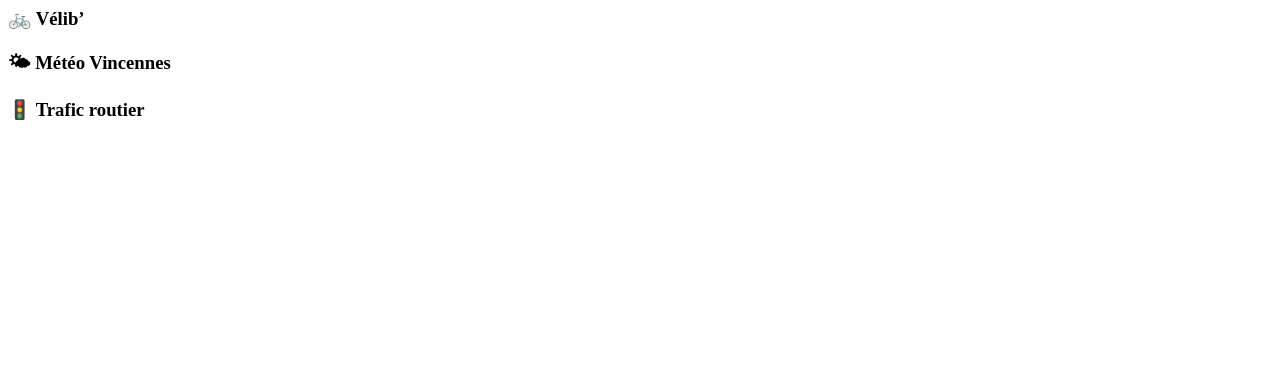
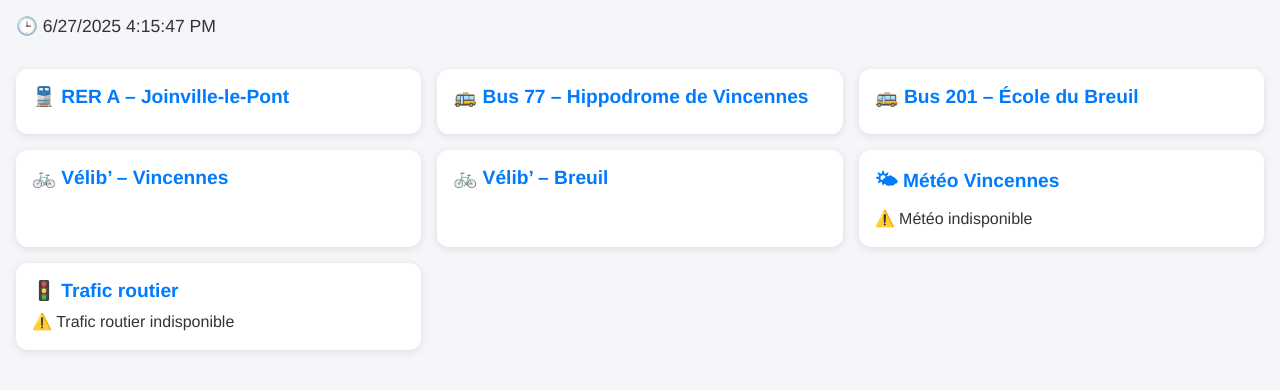
Before and after one commit to plero75/VHP3, a website: page index.html in a window 1280 px wide. Drawn offline with Linux system fonts and the light colour scheme; no server answers.

Commit message:
Update index.html

```diff
--- a/index.html
+++ b/index.html
@@ -1,17 +1,78 @@
-<div id="dashboard" class="container">
-  <div class="block" id="rer-joinville"></div>
-  <div class="block" id="bus77-hippo"></div>
-  <div class="block" id="bus201-breuil"></div>
-  <div class="block" id="velib">
-    <h3 class="block-title">🚲 Vélib’</h3>
-    <div class="block-content" id="velib-update"></div>
+<!DOCTYPE html>
+<html lang="fr">
+<head>
+  <meta charset="UTF-8">
+  <meta name="viewport" content="width=device-width, initial-scale=1.0">
+  <title>VHP Dashboard</title>
+  <style>
+    body {
+      font-family: 'Helvetica Neue', sans-serif;
+      margin: 0;
+      background: #f5f6fa;
+      color: #333;
+    }
+    .container {
+      display: grid;
+      grid-template-columns: repeat(auto-fit, minmax(320px, 1fr));
+      gap: 1rem;
+      padding: 1rem;
+    }
+    .block {
+      background: white;
+      border-radius: 12px;
+      padding: 1rem;
+      box-shadow: 0 2px 8px rgba(0,0,0,0.1);
+    }
+    .block-title {
+      margin-top: 0;
+      margin-bottom: 0.5em;
+      font-size: 1.2em;
+      color: #007bff;
+    }
+    .block-content {
+      font-size: 1em;
+      line-height: 1.4;
+      word-break: break-word;
+    }
+    @media (max-width: 600px) {
+      .container {
+        grid-template-columns: 1fr;
+      }
+    }
+  </style>
+</head>
+<body>
+  <div id="current-time" style="padding: 1rem; font-size: 1.1em;">🕒 Chargement...</div>
+  <div class="container">
+    <div class="block">
+      <h3 class="block-title">🚆 RER A – Joinville-le-Pont</h3>
+      <div class="block-content" id="rer-joinville"></div>
     </div>
-  <div class="block" id="weather">
+    <div class="block">
+      <h3 class="block-title">🚌 Bus 77 – Hippodrome de Vincennes</h3>
+      <div class="block-content" id="bus77-hippo"></div>
+    </div>
+    <div class="block">
+      <h3 class="block-title">🚌 Bus 201 – École du Breuil</h3>
+      <div class="block-content" id="bus201-breuil"></div>
+    </div>
+    <div class="block">
+      <h3 class="block-title">🚲 Vélib’ – Vincennes</h3>
+      <div class="block-content" id="velib-vincennes"></div>
+    </div>
+    <div class="block">
+      <h3 class="block-title">🚲 Vélib’ – Breuil</h3>
+      <div class="block-content" id="velib-breuil"></div>
+    </div>
+    <div class="block">
       <h3 class="block-title">🌤 Météo Vincennes</h3>
       <div class="block-content" id="weather-update"></div>
     </div>
-  <div class="block" id="traffic-road">
+    <div class="block">
       <h3 class="block-title">🚦 Trafic routier</h3>
       <div class="block-content" id="traffic-road-update"></div>
     </div>
   </div>
+  <script src="script.js"></script>
+</body>
+</html>
```
Lines whose indentation alone changed are shown as unchanged.
